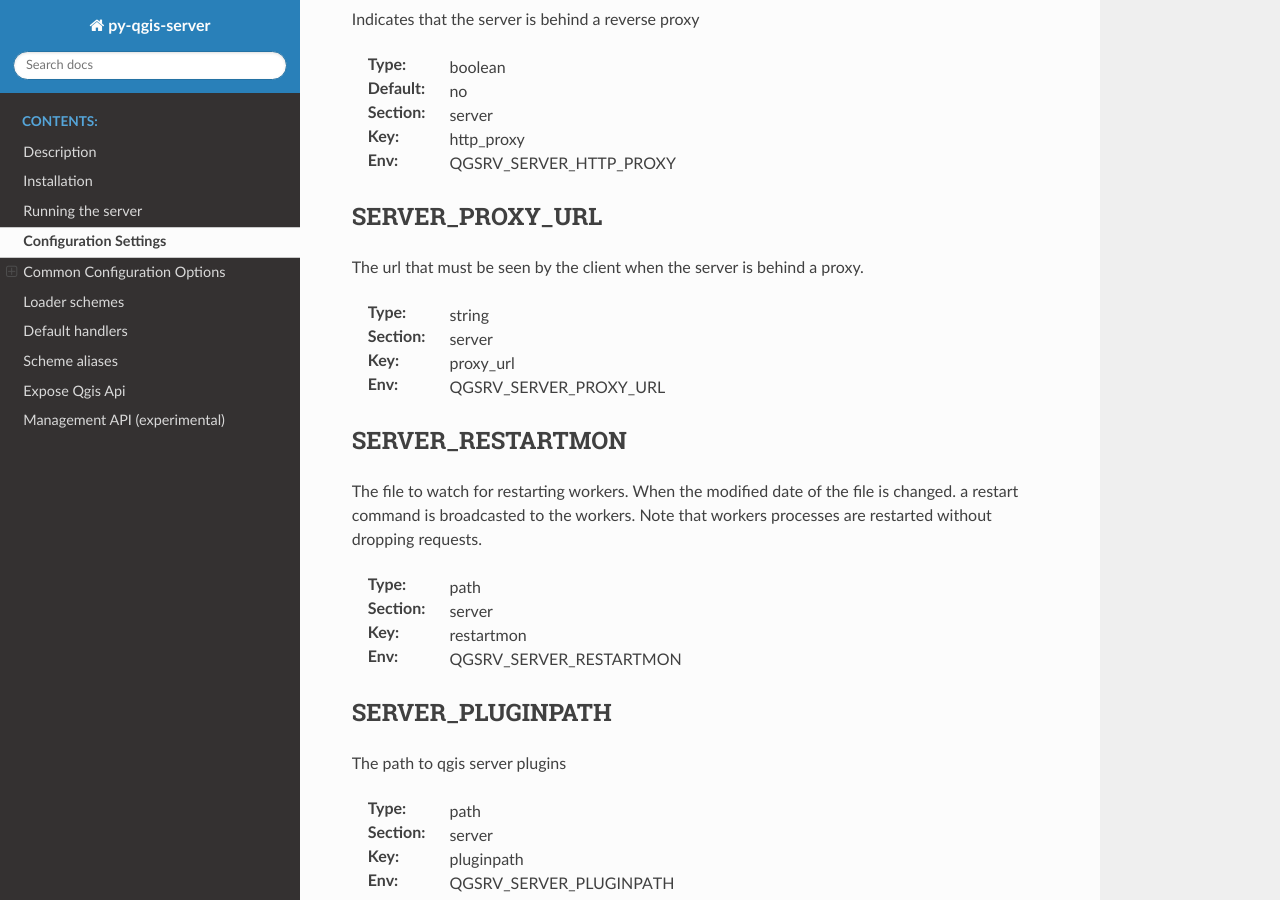
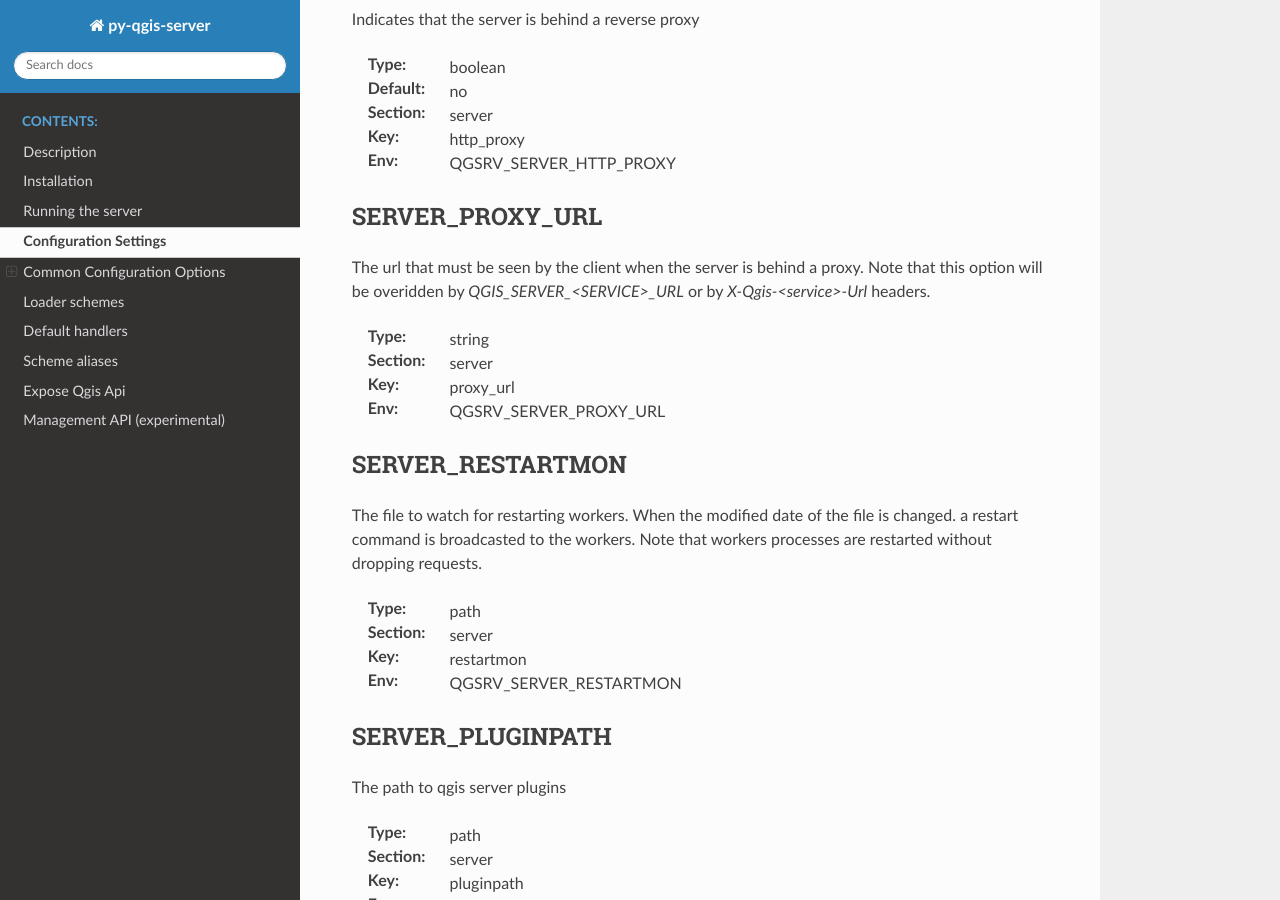
Before and after one commit to 3liz/py-qgis-server, a Sphinx documentation site: the page built from doc/configuration.rst, in a window 1280 px wide and 900 px high, scrolled down 1654 px. Built offline with Sphinx 7.4.7 and the Read the Docs theme 2.0.0, drawn with Linux system fonts in a browser that asks for light colours.

Commit message:
Update documentation

```diff
--- a/doc/configuration.rst
+++ b/doc/configuration.rst
@@ -120,6 +120,8 @@ SERVER_PROXY_URL
 ----------------
 
 The url that must be seen by the client when the server is behind a proxy.
+Note that this option will be overidden by `QGIS_SERVER_<SERVICE>_URL` or
+by `X-Qgis-<service>-Url` headers.
 
 
 
```
Also changed, not shown: 1 other file.
